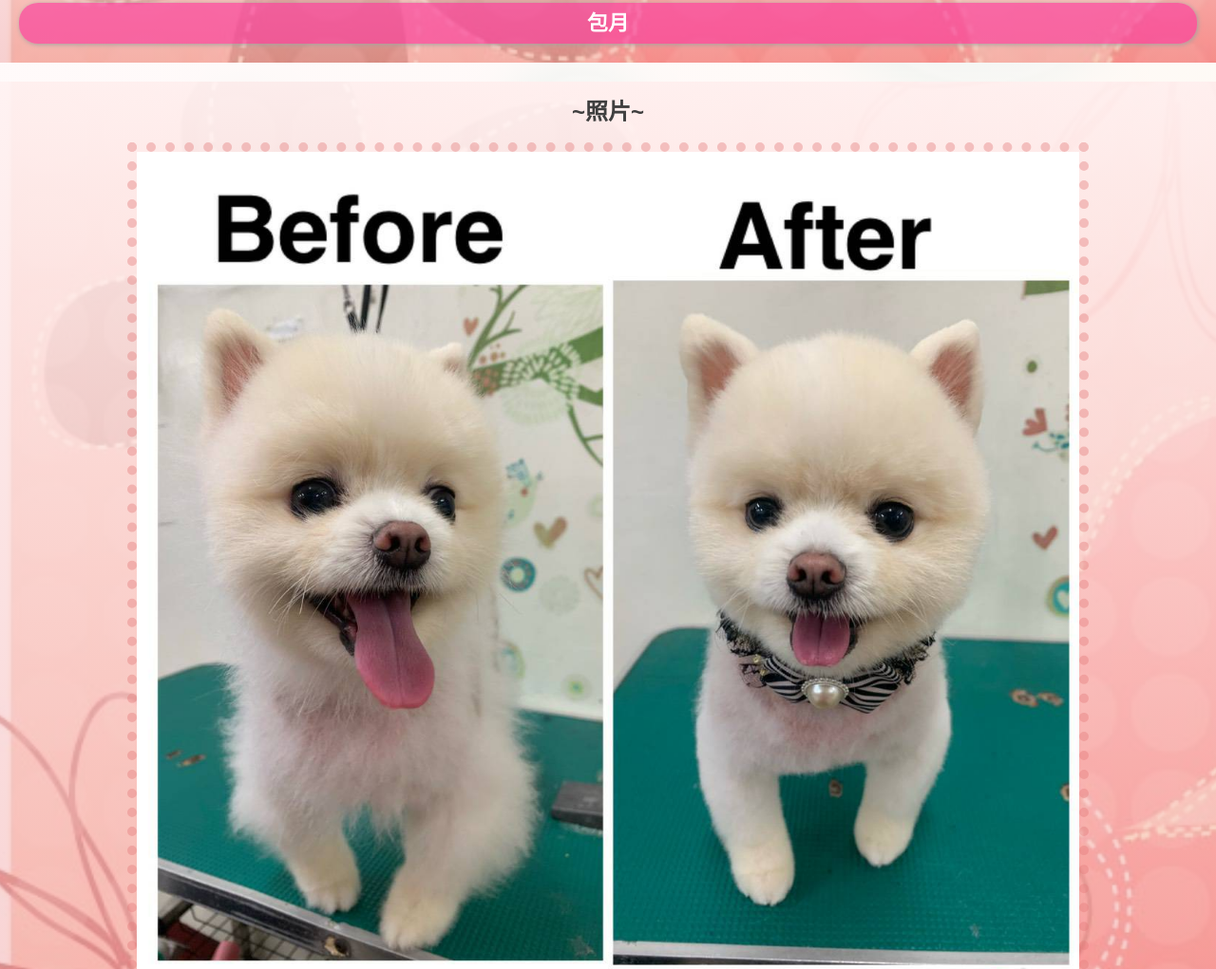
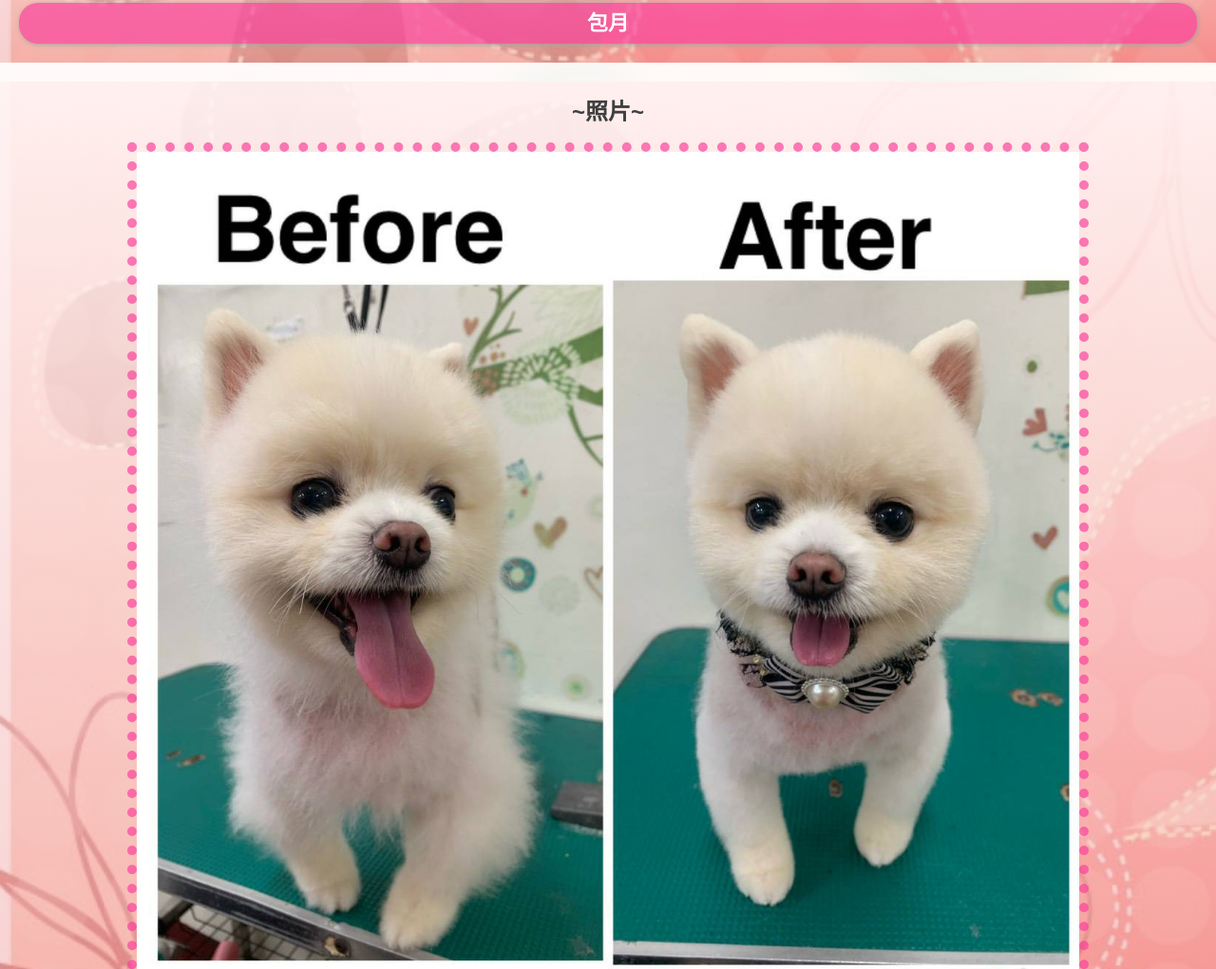
Before and after one commit to miayang-mh/Portfolio, a plain HTML site: page PicachuPetGrooming/Web-phone/index.html in a window 1280 px wide. Shown: the part 671-1692 px from the top of the page at 95% size. Drawn offline with nearby package versions, Linux system fonts and the light colour scheme.

Commit message:
更新，讓畫面變好看

```diff
--- a/PicachuPetGrooming/Web-phone/css/style.css
+++ b/PicachuPetGrooming/Web-phone/css/style.css
@@ -131,7 +131,7 @@ font-weight: 700;
 } */
 
 .imgBorder{
-border: 10px dotted rgba(228, 123, 123, 0.397);
+border: 10px dotted rgba(250, 63, 156, 0.671);
 }
 
 .content{
```
